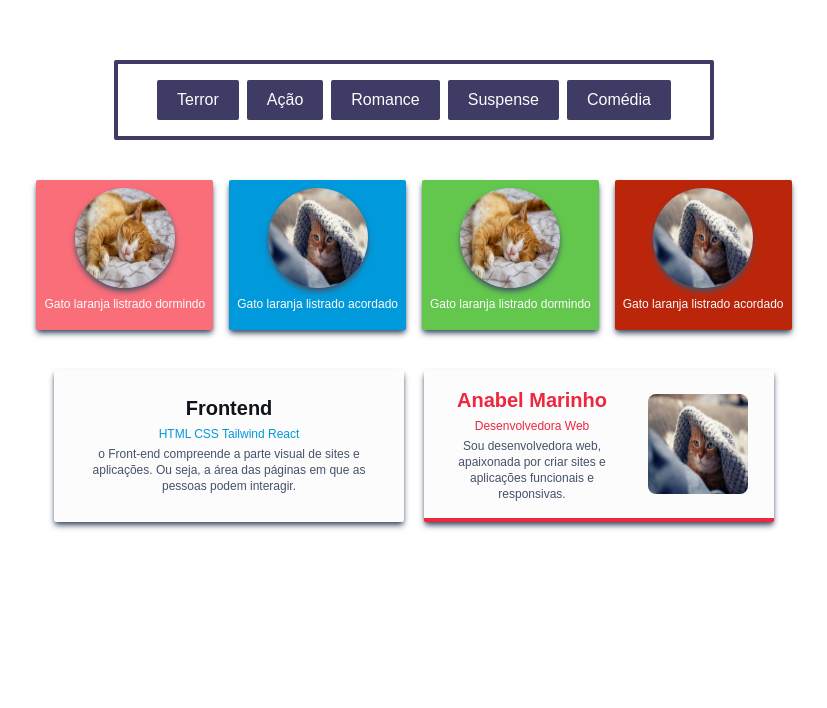
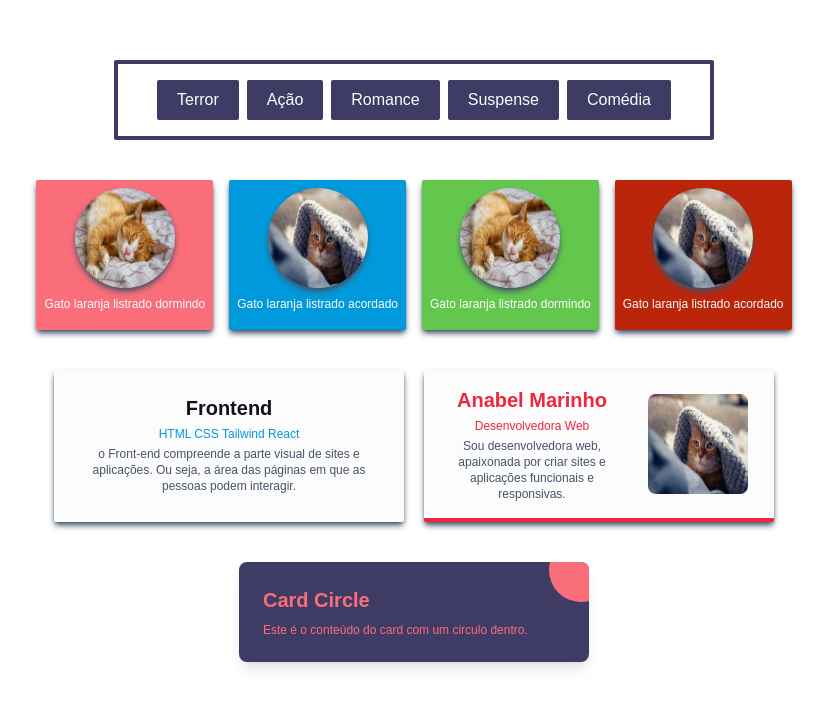
Before and after one commit to AnabelMarinho/Componentes-Nextjs, a Next.js app: page / in a window 1280 px wide. Shown: the top 708 px of the page, without its empty margins (226-1053 px from the left). Built offline with nearby package versions, Linux system fonts and the light colour scheme.

Commit message:
CardCircle

```diff
--- a/src/app/page.tsx
+++ b/src/app/page.tsx
@@ -1,6 +1,8 @@
 import Cardmine from "@/components/ui/cardmine";
 import Cardmine2 from "@/components/ui/cardmine2";
 import Cardmine3 from "@/components/ui/cardmine3";
+import CardCircle
+ from "@/components/ui/cardCircle";
 import ContainerButtons from "@/components/ui/containerbuttons";
 
 export default function Home() {
@@ -12,6 +14,8 @@ export default function Home() {
       <Cardmine2 />
       <Cardmine3 />
       </div>
+      <CardCircle />
+
     </div>
   );
 }
--- /dev/null
+++ b/src/components/ui/cardCircle/index.tsx
@@ -0,0 +1,15 @@
+import React from "react";
+
+const CardCircle = () => {
+  return (
+    <div className="relative w-full max-w-[350px] h-auto  bg-roxo rounded-lg shadow-lg overflow-hidden z-10">
+        <div className="p-6 text-rosa">
+        <h2 className="text-xl font-bold">Card Circle</h2>
+        <p className="mt-2 text-xs">Este é o conteúdo do card com um circulo dentro.</p>
+        </div>
+    <div className="absolute -top-6 -right-6 w-16 h-16 bg-rosa rounded-full -z-10"></div>
+    </div>
+  );
+};
+
+export default CardCircle;
```
